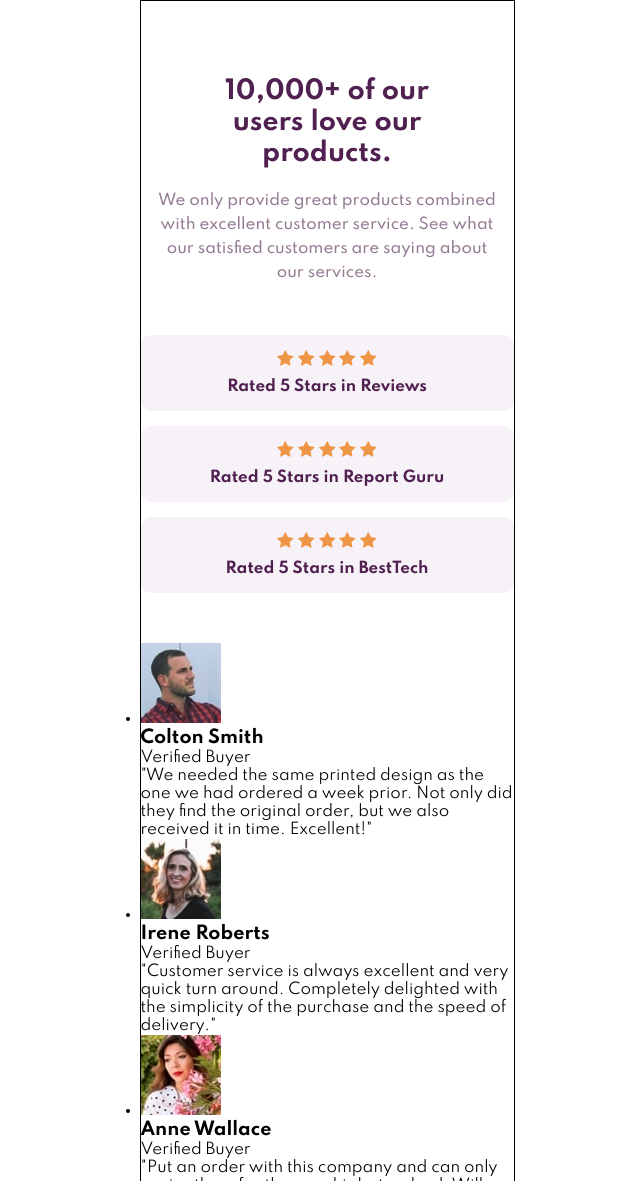
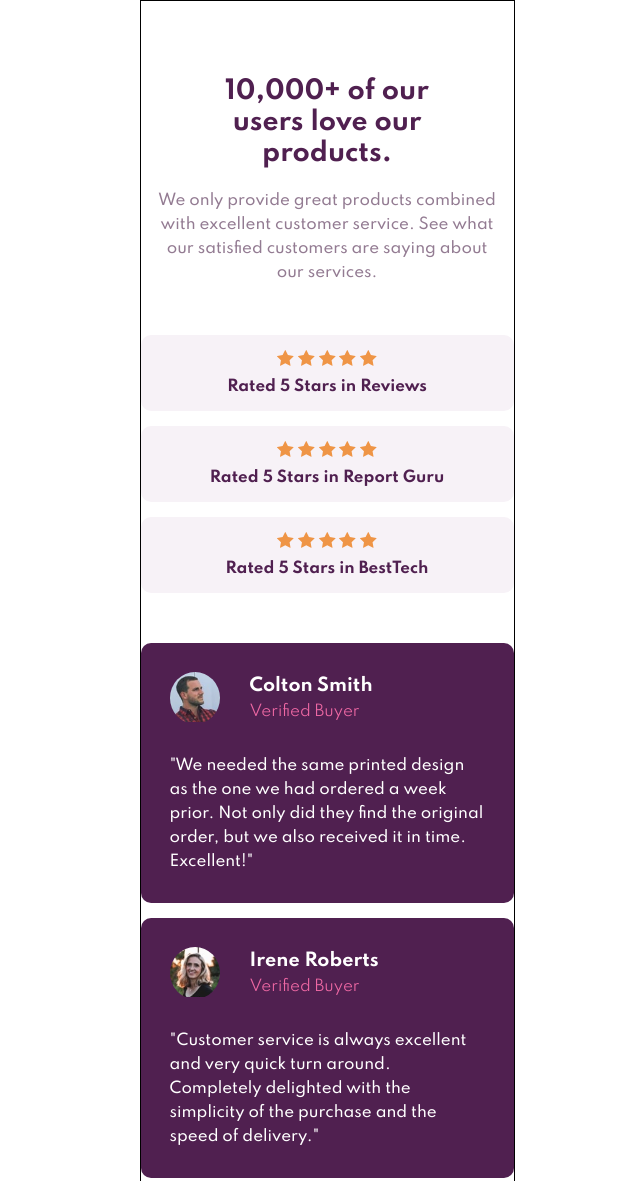
Before and after one commit to michelleracho/social-proof-section, a plain HTML site: page index.html in a window 1280 px wide. Shown: the top 1181 px of the page, without its empty margins (313-953 px from the left). Drawn offline with Linux system fonts and the light colour scheme.

Commit message:
style testimonials

```diff
--- a/scss/components/_testimonials.scss
+++ b/scss/components/_testimonials.scss
@@ -0,0 +1,57 @@
+.testimonials-list {
+  // border: 1px solid;
+  list-style: none;
+  color: $color-neutral-white;
+}
+
+.testimonial {
+  background-color: $color-primary-magenta;
+  border-radius: 1rem;
+  display: grid;
+  grid-template-columns: auto 1fr;
+  grid-template-rows: 2;
+  grid-gap: 3rem;
+  padding: 2.9rem;
+  line-height: 1.6;
+
+  &:not(:last-child) {
+    margin-bottom: 1.5rem;
+  }
+
+  &__photo {
+    grid-column: 1/2;
+    grid-row: 1/2;
+    width: 5rem;
+    border-radius: 50%;
+    overflow: hidden;
+
+    img {
+      width: 100%;
+      height: auto;
+      display: block;
+    }
+  }
+
+  &__author {
+    grid-column: 2/3;
+    grid-row: 1/2;
+    align-self: center;
+  }
+
+  &__review {
+    grid-column: 1/3;
+    grid-row: 2/3;
+    font-weight: 500;
+  }
+}
+
+.author {
+  &__name {
+    font-weight: 700;
+  }
+
+  &__title {
+    color: $color-primary-pink;
+    font-weight: 400;
+  }
+}
```
Also changed, not shown: css/main.css, 1 other file.
